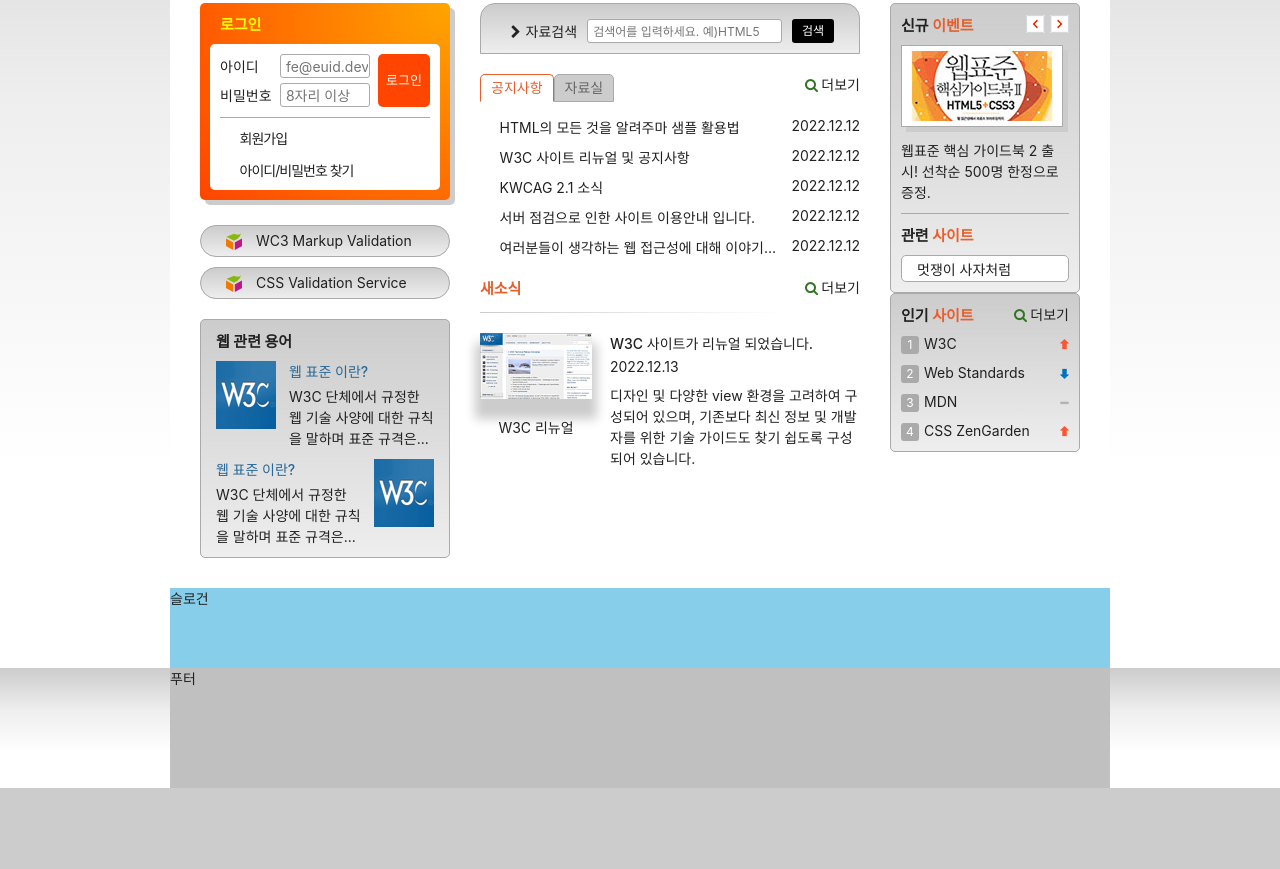
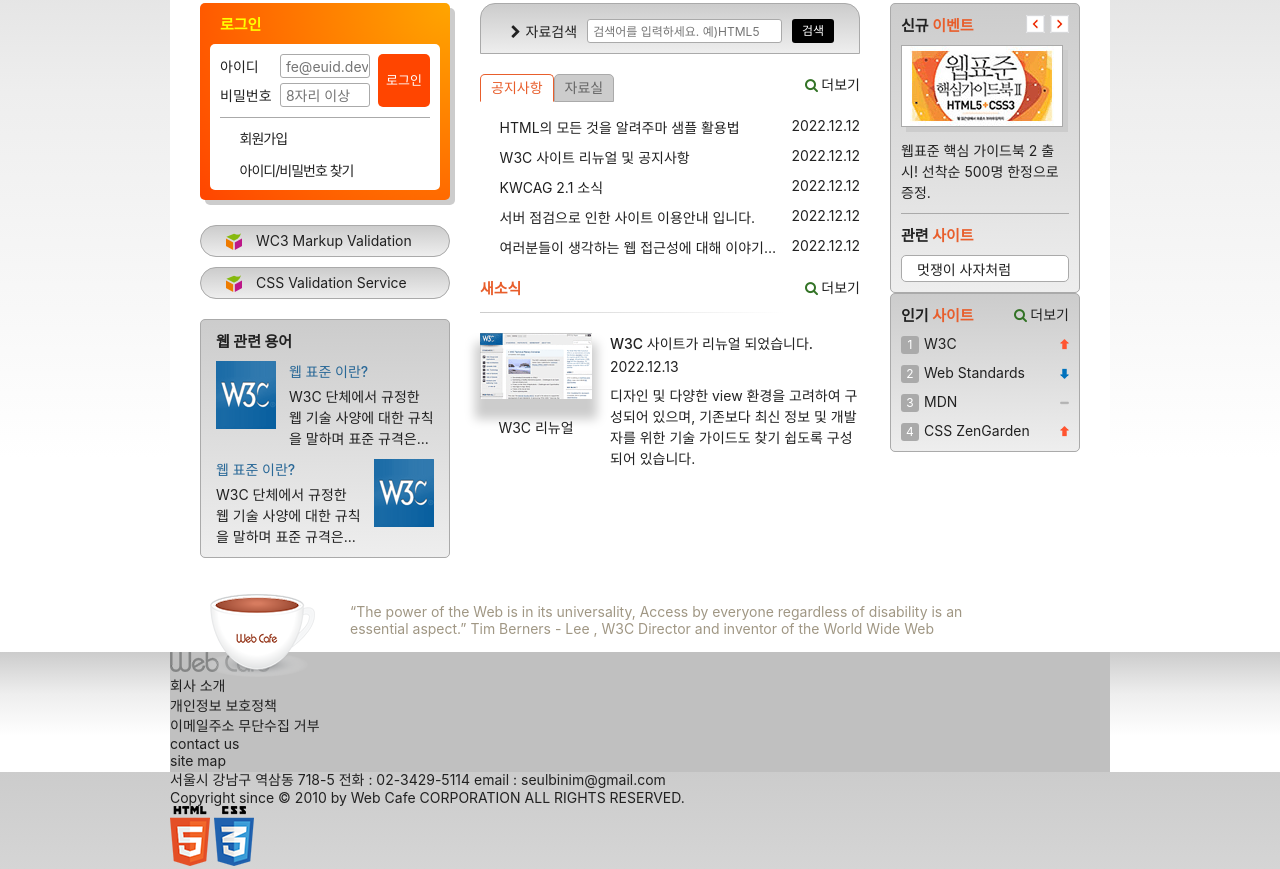
Before and after one commit to copiCat0/HTML5, a plain HTML site: page index.html in a window 1280 px wide. Shown: the part 274-1143 px from the top of the page. Before the commit the page ends 1062 px from the top, so only its background shows below. Drawn offline with Linux system fonts and the light colour scheme; a web font is replaced by a local one.

Commit message:
푸터 마크업

```diff
--- a/index.html
+++ b/index.html
@@ -328,10 +328,42 @@
       </div>
     </div>
   </main>
-  <article class="slogan">슬로건</article>
+  <article class="slogan">
+    <h2 class="slogan-title" title="웹카페에서 웹표준을">슬로건</h2>
+    <p class="slogan-content">
+      <q cite="http://w3.org/WAI">The power of the Web is in its universality, Access by everyone regardless of disability is an essential aspect.</q>
+      Tim Berners - Lee , W3C Director and inventor of the World Wide Web
+    </p>
+    <footer class="a11y-hidden">
+      출처 : W3C, http://w3.org/WAI/
+    </footer>
+  </article>
   <footer class="footer">
     <div class="footer-inner">
-      푸터
+      <a href="/" class="footer-logo">
+        <img src="assets/footer_logo.png" alt="web cafe" />
+      </a>
+      <div class="footer-inner-wrapper">
+      <ul class="guide-list">
+        <li><a href="/">회사 소개</a></li>
+        <li><a href="/">개인정보 보호정책</a></li>
+        <li><a href="/">이메일주소 무단수집 거부</a></li>
+        <li><a href="/">contact us</a></li>
+        <li><a href="/">site map</a></li>
+      </ul>
+      <address class="address">
+        <span>서울시 강남구 역삼동 718-5</span>
+        <span>전화 : 02-3429-5114</span>
+        <span>email : <a href="mailto:seulbinim@gmail.com?subject=문의사항">seulbinim@gmail.com</a></span>
+      </address>
+      <small class="copyright">
+        Copyright since &copy; 2010 by Web Cafe CORPORATION ALL RIGHTS RESERVED.
+      </small>
+    </div>
+      <div class="badge-wrapper">
+        <img class="badge-html" src="assets/html5_logo.png" alt="최신 표준인 HTML5를 사용하여 마크업 했습니다." />
+        <img class="badge-css" src="assets/css3_logo.png" alt="최신 기술인 CSS3를 활용하여 디자인 했습니다." />
+      </div>
     </div>
   </footer>
 </body>
--- a/styles/style.css
+++ b/styles/style.css
@@ -789,10 +789,37 @@
 
 /* 슬로건 */
 .slogan {
-  background: skyblue;
-  height: 10vh;
   clear: both;
+  position: relative;
+  padding: 15px 100px 15px 180px;
 }
+
+.slogan-title {
+  width: 110px;
+  height: 83px;
+  line-height: 83px;
+  text-align: center;
+  position: absolute;
+  bottom: -25px;
+  left: 35px;
+}
+
+.slogan-title::before {
+  content: "";
+  position: absolute;
+  top: 0;
+  left: 0;
+  width: 100%;
+  height: 100%;
+  background: url("./images/coffee.png") no-repeat 0 0;
+}
+
+.slogan-content {
+  color: #a09784;
+}
+
+
+
 /* 푸터 */
 .footer {
   background: #ccc
```
